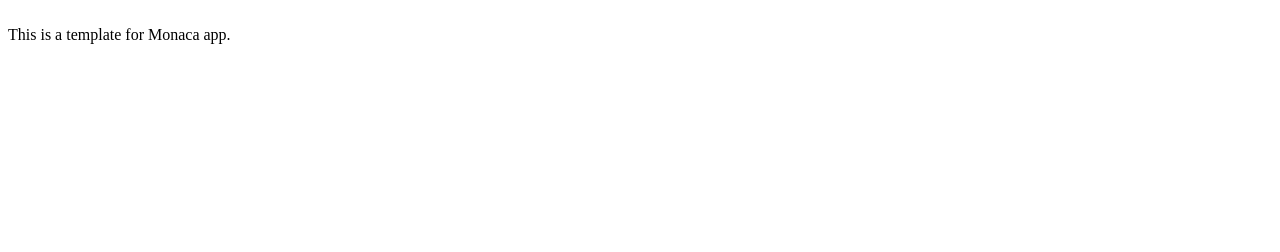
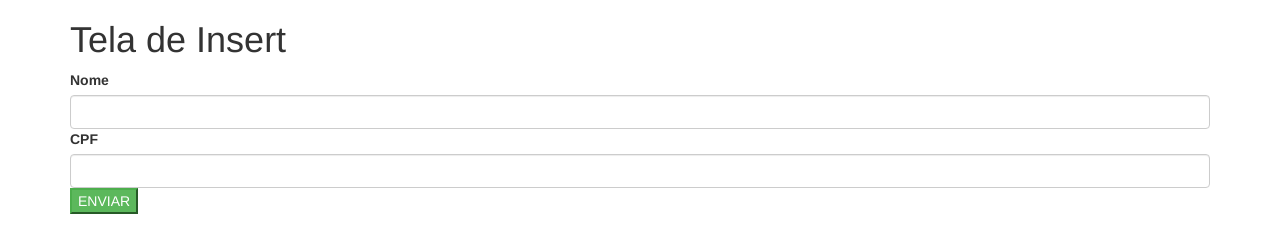
Before and after one commit to carlosoliveira397/crudMobile, a website: page www/index.html in a window 1280 px wide. Drawn offline with Linux system fonts and the light colour scheme.

Commit message:
index eeeeeh mais ou menos, mais ou menos

```diff
--- a/www/index.html
+++ b/www/index.html
@@ -5,13 +5,37 @@
     <meta name="viewport" content="width=device-width, initial-scale=1, maximum-scale=1, user-scalable=no">
     <meta http-equiv="Content-Security-Policy" content="default-src * data: gap: content: https://ssl.gstatic.com; style-src * 'unsafe-inline'; script-src * 'unsafe-inline' 'unsafe-eval'">
     <script src="components/loader.js"></script>
+    <script src="components/jquery-3.3.1.min.js"></script>
     <link rel="stylesheet" href="components/loader.css">
+    <link rel="stylesheet" href="css/bootstrap.min.css">
     <link rel="stylesheet" href="css/style.css">
     <script>
     </script>
 </head>
 <body>
-	<br />
-    This is a template for Monaca app.
+	<div class="container">
+    <div class="row">
+      <div class="col-md-12">
+        <h1>Tela de Insert</h1>
+      </div>
+    </div>
+      <div class="row">
+        <div class="col-md-12">
+          <label for="Nome">Nome</label>
+          <input type="text" id="txtNome" class="form-control">
+        </div>
+      </div>
+      <div class="row">
+        <div class="col-md-12">
+          <label for="CPF">CPF</label>
+          <input type="number" id="txtCpf" class="form-control">
+        </div>
+      </div>
+      <div class="row painel">
+        <div class="col-md-12">
+          <button id="btnEnviar" class="btn-success">ENVIAR</button>
+        </div>
+      </div>
+  </div>
 </body>
 </html>
```
